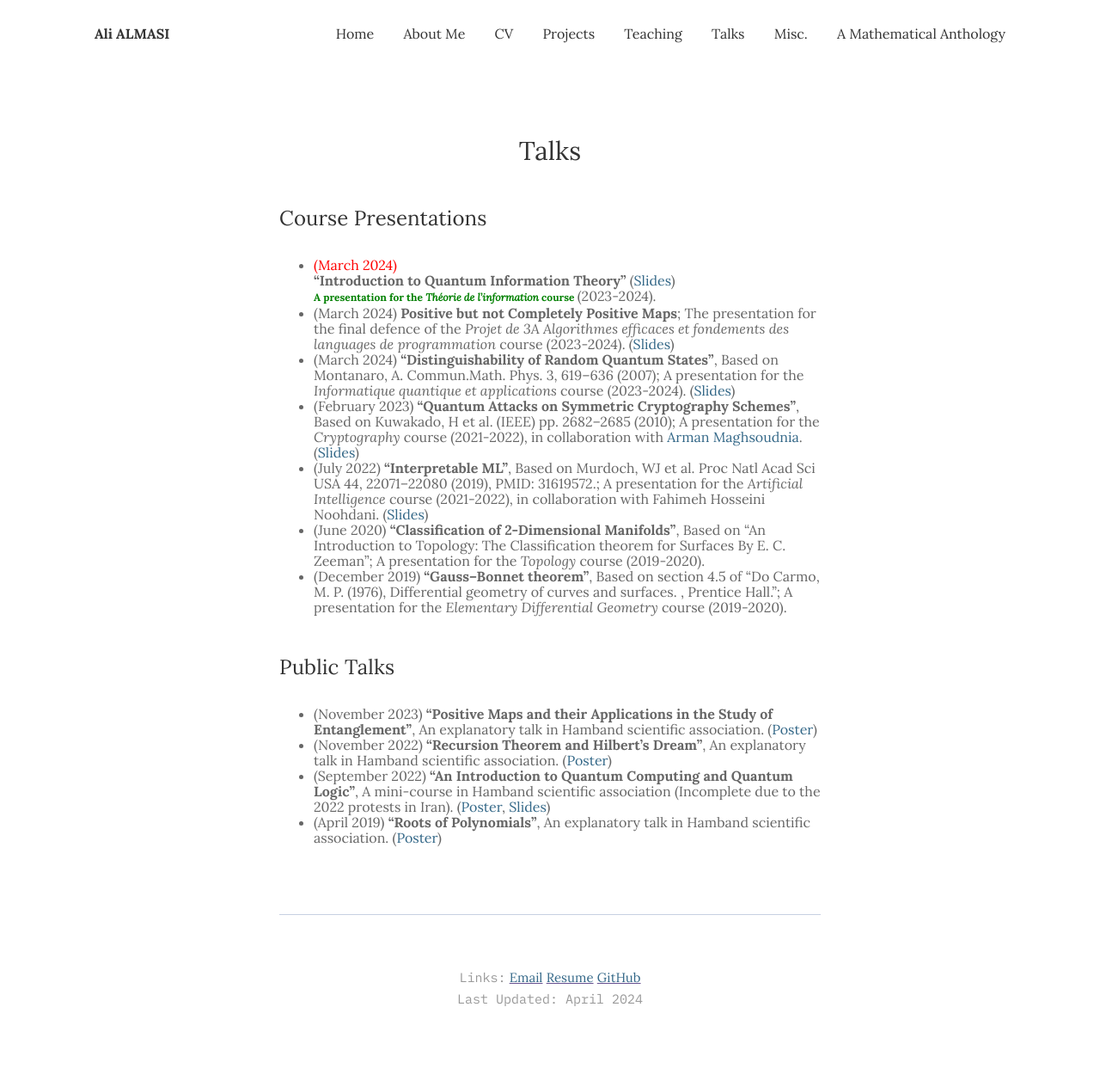
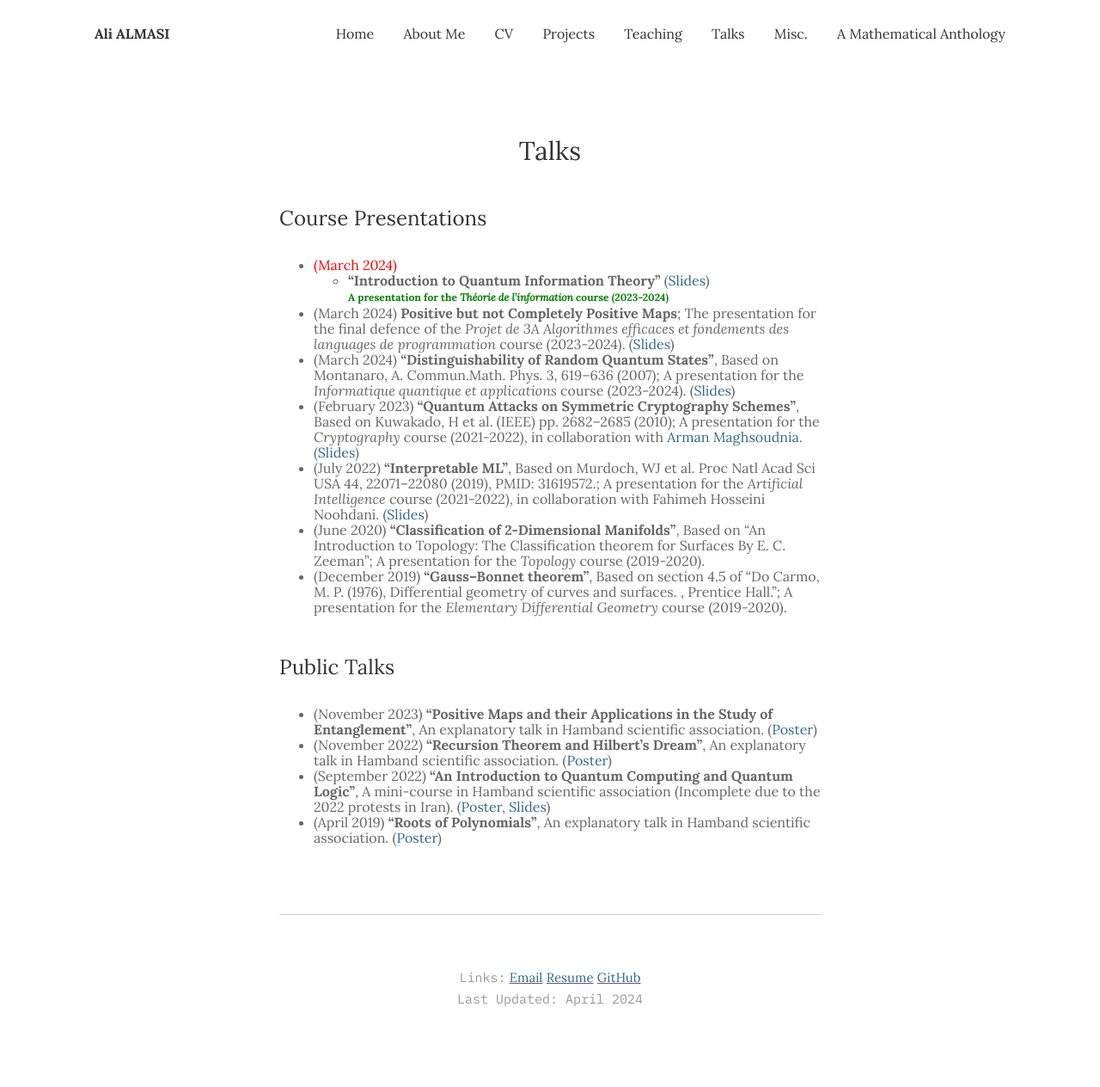
Before and after one commit to ali-almasi/ali-almasi.github.io, a Jekyll site: the page built from _pages/5_talks.md, in a window 1280 px wide. Shown: the whole page at 86% size. Built offline with Jekyll 4.4.1, drawn with Linux system fonts in a browser that asks for light colours.

Commit message:
Update 5_talks.md

```diff
--- a/_pages/5_talks.md
+++ b/_pages/5_talks.md
@@ -5,11 +5,10 @@
 image:
 ---
 ### Course Presentations
-*   <span style="color:red">(March 2024)</span>\
-   **"Introduction to Quantum Information Theory"** ([Slides](/assets/talks_materials/Intro_QIT/Intro_to_QIT.pdf))\
-     <span style="color:green;font-weight:700;font-size:12px">
-    A presentation for the *Théorie de l'information* course
-</span>(2023-2024).
+-  <span style="color:red">(March 2024)</span>\
+    -   **"Introduction to Quantum Information Theory"** ([Slides](/assets/talks_materials/Intro_QIT/Intro_to_QIT.pdf))\
+      <span style="color:green;font-weight:700;font-size:12px">
+    A presentation for the *Théorie de l'information* course (2023-2024)</span>
  *   (March 2024) **Positive but not Completely Positive Maps**; The presentation for the final defence of the *Projet de 3A Algorithmes efficaces et fondements des languages de programmation* course (2023-2024). ([Slides](/assets/projects_materials/pncp/PnCP_defence.pdf))
  *   (March 2024) **"Distinguishability of Random Quantum States"**, Based on Montanaro, A. Commun.Math. Phys. 3, 619–636 (2007); A presentation for the *Informatique quantique et applications* course (2023-2024). ([Slides](/assets/talks_materials/Discrimination_of_random_states/discrimination_of_random_states_slides.pdf))
  *   (February 2023) **"Quantum Attacks on Symmetric Cryptography Schemes"**, Based on Kuwakado, H et al. (IEEE) pp. 2682–2685 (2010); A presentation for the *Cryptography* course (2021-2022), in collaboration with [Arman Maghsoudnia](https://people.epfl.ch/arman.maghsoudnia). ([Slides](/assets/talks_materials/QAttacks_symmetric/QAttacks_symmetric.pdf))
```
